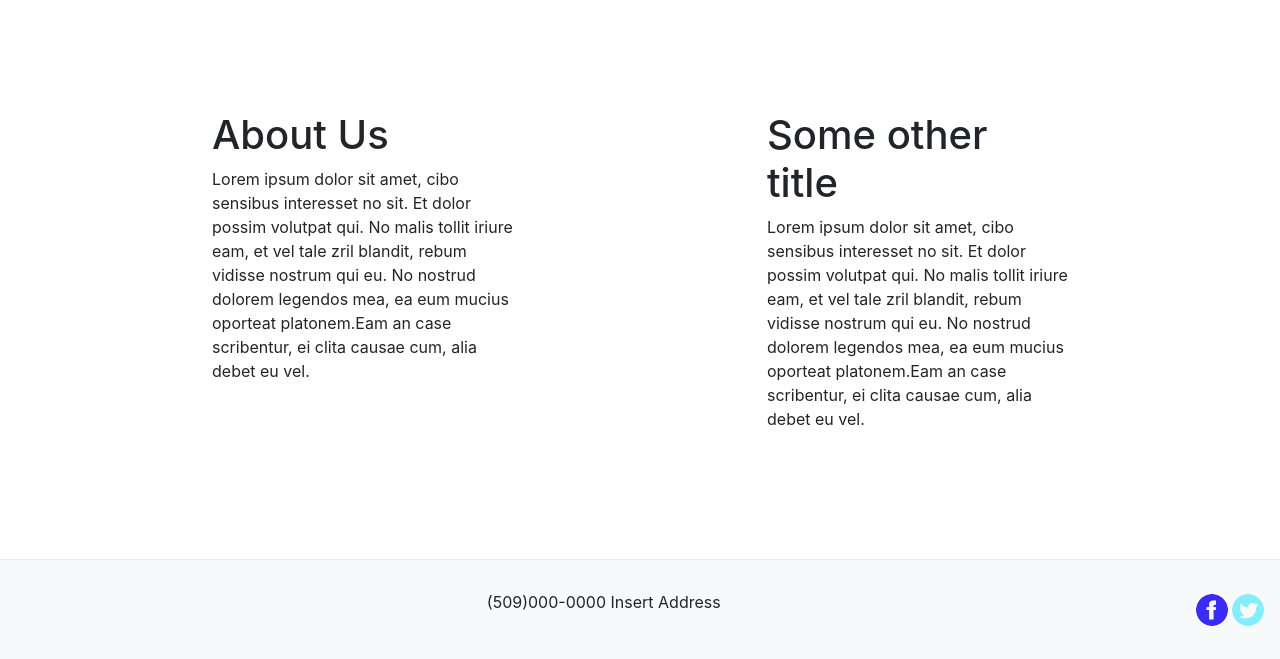
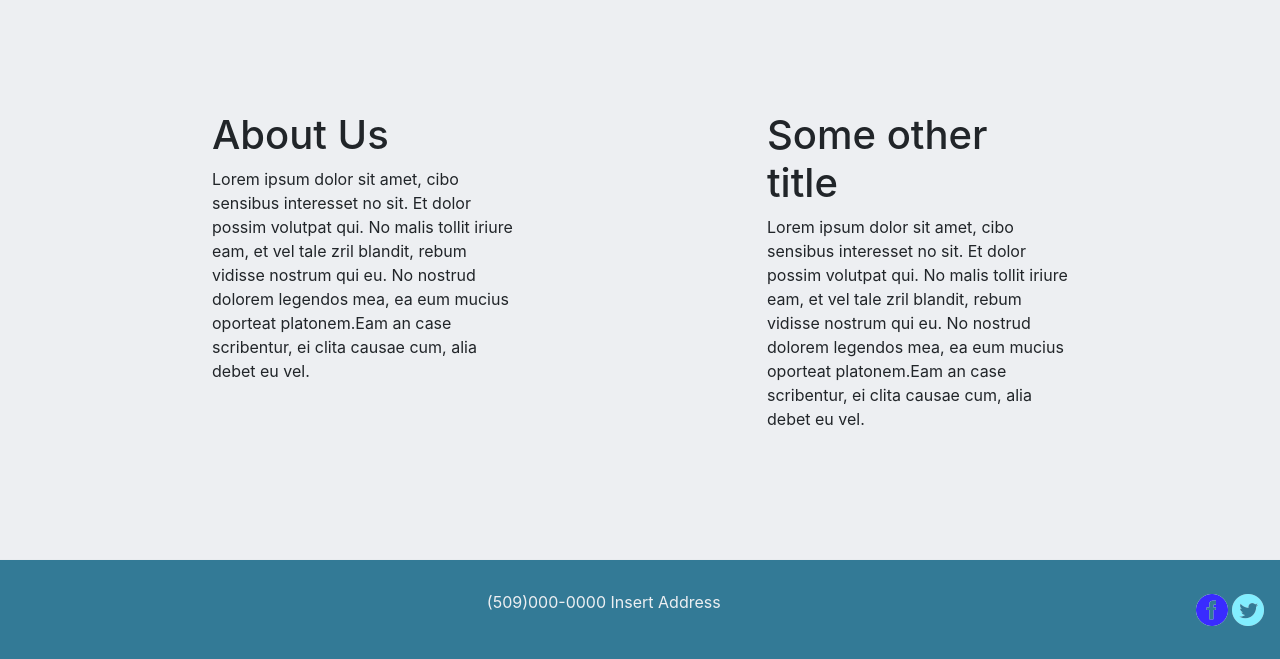
Before and after one commit to Asaelem/BlueRibbonHW, a PHP site: page / in a window 1280 px wide. Shown: the part 721-1380 px from the top of the page. Run offline with PHP 8.4, Linux system fonts and the light colour scheme.

Commit message:
changed design

```diff
--- a/CSS/blue_ribbon.css
+++ b/CSS/blue_ribbon.css
@@ -1,5 +1,10 @@
 #fixed-nav{
     font-family: 'Special Elite', Serif;
+    background-color: #337A96;
+
+}
+.navbar-brand{
+    color:#edeff2;
 }
 
 
@@ -12,7 +17,7 @@
     text-align: center;
     margin-top: 3em;
     margin-bottom: 1em;
-
+    background-color: #edeff2;
 
 }
 
@@ -29,8 +34,12 @@
 .navbar-text{
     color: #533f03;
 }
+
+.nav-link{
+    color: #337A96;
+}
 #nav-box{
-    background-color: white;
+    background-color: #edeff2;
 
 }
 
@@ -39,7 +48,7 @@
 }
 
 body{
-
+    background-color: #edeff2;
 }
 /*#main-content{*/
     /*position: center;*/
@@ -47,7 +56,7 @@ body{
 /*}*/
 #main-content div{
     margin: 7em;
-    background-color: white;
+    background-color: #edeff2;
 
 }
 
@@ -79,7 +88,8 @@ body{
 .carousel-decoration{
     background-color: black;
     opacity: .75;
+}
 
-
-
+footer{
+    background-color: #337A96;
 }
--- a/CSS/custom.css
+++ b/CSS/custom.css
@@ -14,13 +14,14 @@ textarea#form_message{
 
 footer{
     height: 100px;
-    background-color: #ced4da;
+    background-color: #337A96;
 }
 
 #footer_contact{
     margin: auto;
     width: 50%;
     text-align: center;
+    color: #edeff2;
 }
 
 .btn:focus, .btn:active, button:focus, button:active{
--- a/comm_chairs.html
+++ b/comm_chairs.html
@@ -22,7 +22,7 @@
 
 
     <!--Adding the fixed navbar to top of page-->
-    <nav class="navbar navbar-expand-lg d-none d-lg-block fixed-top  navbar-light bg-light" id="fixed-nav">
+    <nav class="navbar navbar-expand-lg d-none d-lg-block fixed-top" id="fixed-nav">
         <a class="navbar-brand" href="index.html">Blue Ribbon HW</a>
         <div id="social_icon_header">
             <a href="https://www.facebook.com/BlueRibbonHWs/"><img src="images/fb_icon.png" alt="Facebook"></a>
@@ -198,7 +198,7 @@
 
 </body>
 
-<footer class="modal-footer bg-light">
+<footer class="modal-footer">
     <div id="footer_contact">
         <p>(509)000-0000   Insert Address</p>
     </div>
--- a/comm_dono.html
+++ b/comm_dono.html
@@ -22,7 +22,7 @@
 
 
     <!--Adding the fixed navbar to top of page-->
-    <nav class="navbar navbar-expand-lg d-none d-lg-block fixed-top  navbar-light bg-light" id="fixed-nav">
+    <nav class="navbar navbar-expand-lg d-none d-lg-block fixed-top" id="fixed-nav">
         <a class="navbar-brand" href="index.html">Blue Ribbon HW</a>
         <div id="social_icon_header">
             <a href="https://www.facebook.com/BlueRibbonHWs/"><img src="images/fb_icon.png" alt="Facebook"></a>
@@ -192,7 +192,7 @@
 
 </body>
 
-<footer class="modal-footer bg-light">
+<footer class="modal-footer">
     <div id="footer_contact">
         <p>(509)000-0000   Insert Address</p>
     </div>
--- a/comm_flag.html
+++ b/comm_flag.html
@@ -22,7 +22,7 @@
 
 
     <!--Adding the fixed navbar to top of page-->
-    <nav class="navbar navbar-expand-lg d-none d-lg-block fixed-top  navbar-light bg-light" id="fixed-nav">
+    <nav class="navbar navbar-expand-lg d-none d-lg-block fixed-top" id="fixed-nav">
         <a class="navbar-brand" href="index.html">Blue Ribbon HW</a>
         <div id="social_icon_header">
             <a href="https://www.facebook.com/BlueRibbonHWs/"><img src="images/fb_icon.png" alt="Facebook"></a>
@@ -272,7 +272,7 @@
 
 </body>
 
-<footer class="modal-footer bg-light">
+<footer class="modal-footer">
     <div id="footer_contact">
         <p>(509)000-0000   Insert Address</p>
     </div>
--- a/comm_pets.html
+++ b/comm_pets.html
@@ -22,7 +22,7 @@
 
 
     <!--Adding the fixed navbar to top of page-->
-    <nav class="navbar navbar-expand-lg d-none d-lg-block fixed-top  navbar-light bg-light" id="fixed-nav">
+    <nav class="navbar navbar-expand-lg d-none d-lg-block fixed-top" id="fixed-nav">
         <a class="navbar-brand" href="index.html">Blue Ribbon HW</a>
         <div id="social_icon_header">
             <a href="https://www.facebook.com/BlueRibbonHWs/"><img src="images/fb_icon.png" alt="Facebook"></a>
@@ -180,7 +180,7 @@
 
 </body>
 
-<footer class="modal-footer bg-light">
+<footer class="modal-footer">
     <div id="footer_contact">
         <p>(509)000-0000   Insert Address</p>
     </div>
--- a/contact.html
+++ b/contact.html
@@ -23,7 +23,7 @@
 
 
     <!--Adding the fixed navbar to top of page-->
-    <nav class="navbar navbar-expand-lg d-none d-lg-block fixed-top  navbar-light bg-light" id="fixed-nav">
+    <nav class="navbar navbar-expand-lg d-none d-lg-block fixed-top" id="fixed-nav">
         <a class="navbar-brand" href="index.html">Blue Ribbon HW</a>
         <div id="social_icon_header">
             <a href="https://www.facebook.com/BlueRibbonHWs/"><img src="images/fb_icon.png" alt="Facebook"></a>
@@ -119,7 +119,7 @@
 
 </body>
 
-<footer class="modal-footer bg-light">
+<footer class="modal-footer">
     <div id="footer_contact">
         <p>(509)000-0000   Insert Address</p>
     </div>
--- a/index.html
+++ b/index.html
@@ -23,7 +23,7 @@
 
 
     <!--Adding the fixed navbar to top of page-->
-    <nav class="navbar navbar-expand-lg d-none d-lg-block fixed-top  navbar-light bg-light" id="fixed-nav">
+    <nav class="navbar navbar-expand-lg d-none d-lg-block fixed-top" id="fixed-nav">
         <a class="navbar-brand" href="index.html">Blue Ribbon HW</a>
         <div id="social_icon_header">
             <a href="https://www.facebook.com/BlueRibbonHWs/"><img src="images/fb_icon.png" alt="Facebook"></a>
@@ -158,7 +158,7 @@
 
 </body>
 
-<footer class="modal-footer bg-light">
+<footer class="modal-footer">
     <div id="footer_contact">
         <p>(509)000-0000   Insert Address</p>
     </div>
--- a/rental.html
+++ b/rental.html
@@ -22,7 +22,7 @@
 <header>
 
     <!--Adding the fixed navbar to top of page-->
-    <nav class="navbar navbar-expand-lg d-none d-lg-block fixed-top  navbar-light bg-light" id="fixed-nav">
+    <nav class="navbar navbar-expand-lg d-none d-lg-block fixed-top" id="fixed-nav">
         <a class="navbar-brand" href="index.html">Blue Ribbon HW</a>
         <div id="social_icon_header">
             <a href="https://www.facebook.com/BlueRibbonHWs/"><img src="images/fb_icon.png" alt="Facebook"></a>
@@ -141,7 +141,7 @@
 <script type=text/javascript" src="BootStrap/js/bootstrap.min.js"></script>
 </body>
 
-<footer class="modal-footer bg-light">
+<footer class="modal-footer">
     <div id="footer_contact">
         <p>(509)000-0000   Insert Address</p>
     </div>
```
